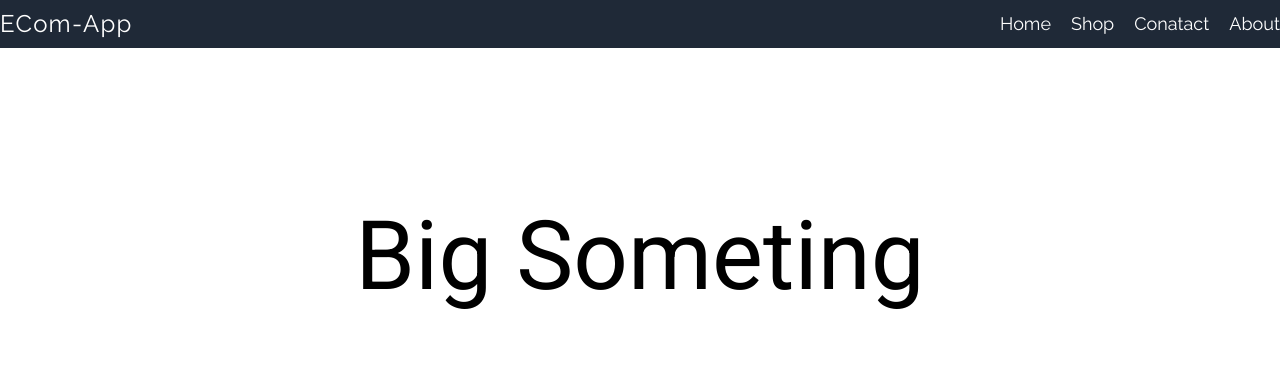
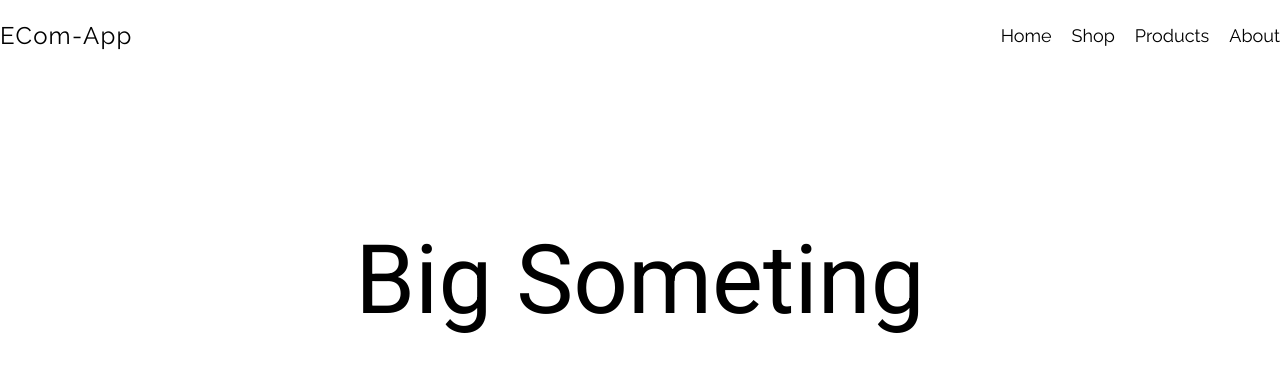
Before and after one commit to devMasrafi/Ecom-App, a Next.js app: page / in a window 1280 px wide. Shown: the top 372 px of the page. Built offline with nearby package versions, Linux system fonts and the light colour scheme.

Commit message:
added scrollable navbar

```diff
--- a/src/app/page.js
+++ b/src/app/page.js
@@ -3,7 +3,7 @@ import Image from "next/image";
 export default function Home() {
   return (
     <div>
-      <main className="text-8xl text-center mt-[10rem] capitalize h-[80rem] ">
+      <main className="text-8xl text-center mt-[10rem] capitalize h-[120rem] ">
         big someting
       </main>
     </div>
--- a/src/components/NavBar.jsx
+++ b/src/components/NavBar.jsx
@@ -1,19 +1,35 @@
 "use client";
 
 import Link from "next/link";
+import { useEffect, useState } from "react";
 
 const NavBar = () => {
+  const [scrollValue, setScrollValue] = useState(false);
 
+  useEffect(() => {
+    const handelScroll = () => {
+      setScrollValue(window.scrollY > 500);
+    };
 
+    window.addEventListener("scroll", handelScroll);
 
-
+    return () => {
+      window.removeEventListener("scroll", handelScroll);
+    };
+  }, []);
 
   return (
-    <main className="sticky top-0 z-50 bg-gray-800 text-white transition-all duration-500 ease-in-out">
+    <main
+      className={` sticky top-0 z-50 lg:py-3 transition-all duration-900 ease-in-out ${
+        scrollValue ? "bg-gray-800 text-white" : "bg-transparent"
+      }`}
+    >
       <section className="container mx-auto">
         <div className="flex items-center justify-between py-2">
           <div>
-            <h1 className="text-2xl font-ralewayFont tracking-wider  ">ECom-App</h1>
+            <h1 className="text-2xl font-ralewayFont tracking-wider  ">
+              ECom-App
+            </h1>
           </div>
           <div></div>
           <div>
@@ -25,7 +41,7 @@ const NavBar = () => {
                 <Link href={"/shop"}>shop</Link>
               </li>
               <li>
-                <Link href={"/conatact"}>conatact</Link>
+                <Link href={"/products"}>products</Link>
               </li>
               <li>
                 <Link href={"/about"}>about</Link>
```
